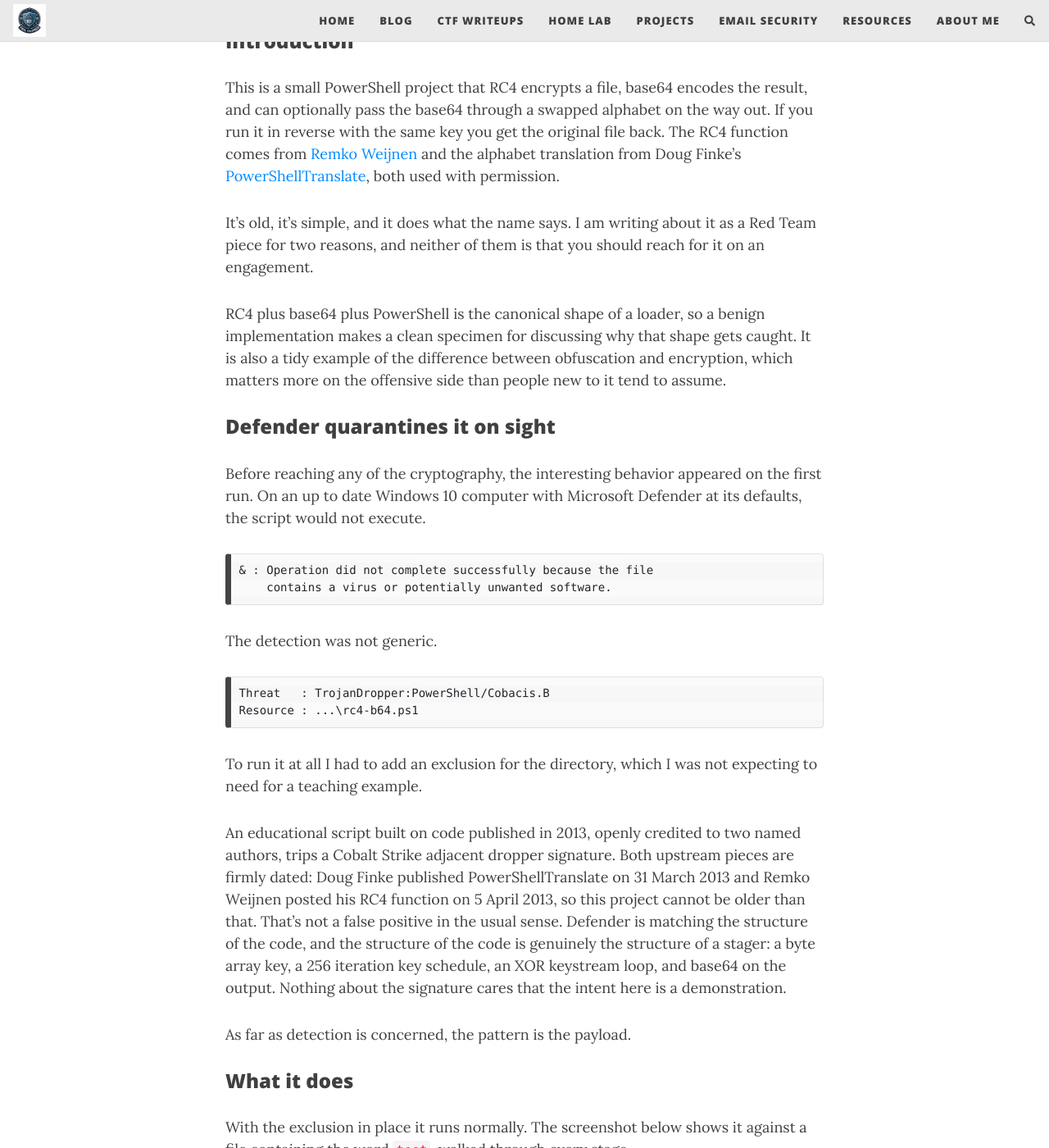
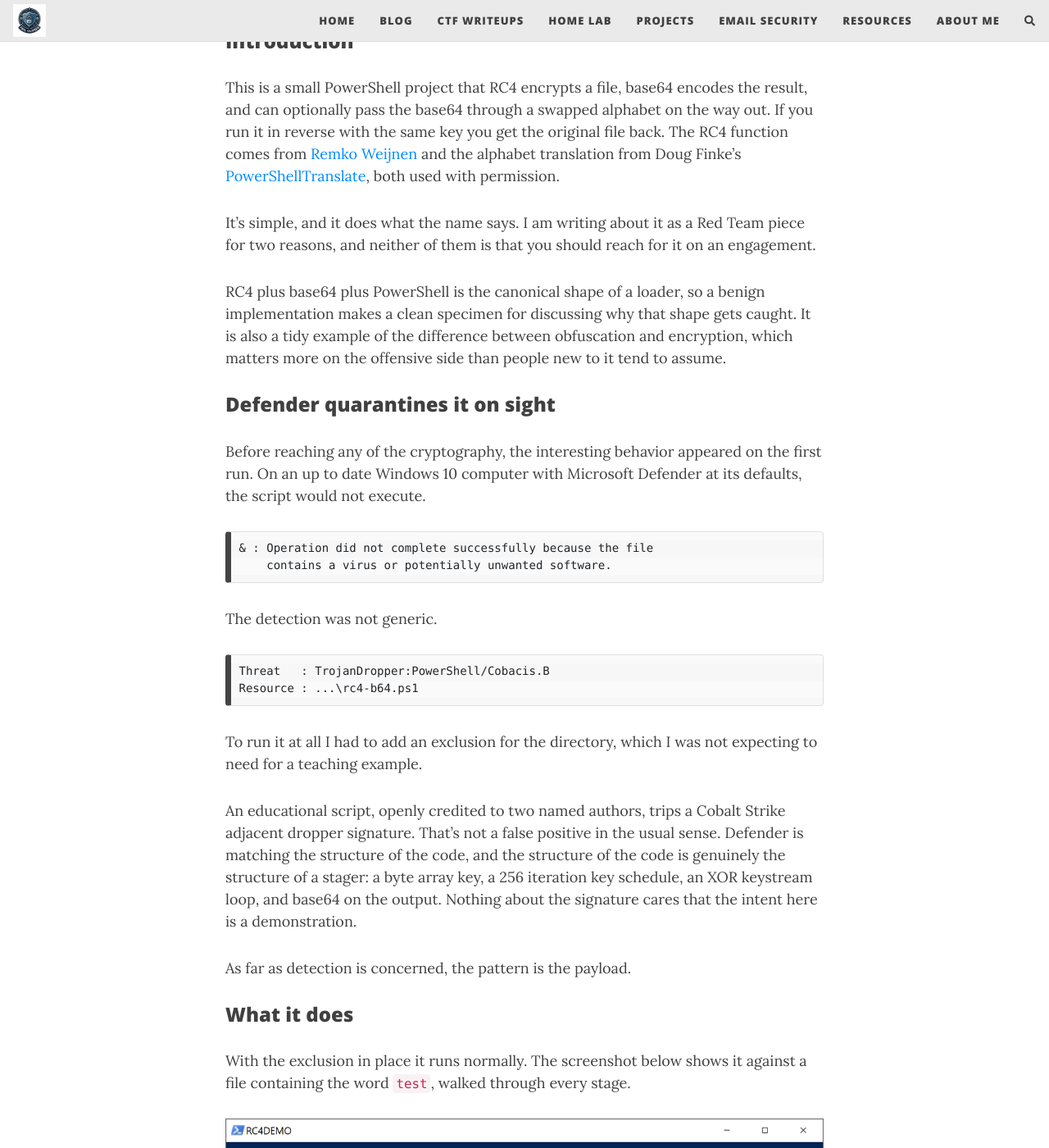
Before and after one commit to failclosed/failclosed.github.io, a Jekyll site: the page built from _posts/projects-posts/redteam/2026-08-16-rc4-encryptor-base64-encoder.md, in a window 1280 px wide and 1400 px high, scrolled down 310 px. Shown: the whole window at 82% size. Built offline with Jekyll 4.4.1, drawn with Linux system fonts in a browser that asks for light colours; comment, search, counter and statistics services are not loaded; some of the changed text lies outside the part shown; grey boxes are pictures that could not be loaded.

Commit message:
Remove speculation about the age of the RC4 script
The project has no recorded creation date. The repository holds a single migration commit, the script carries no header date, and the README states none. Removed the inferred age and the dates used to bound it, keeping the source links as attribution and the GPLv3 explanation, both of which stand on their own.

```diff
--- a/_posts/projects-posts/redteam/2026-08-16-rc4-encryptor-base64-encoder.md
+++ b/_posts/projects-posts/redteam/2026-08-16-rc4-encryptor-base64-encoder.md
@@ -11,7 +11,7 @@ tags: [PowerShell, Cryptography, infosec, Detection Engineering]
 
 This is a small PowerShell project that RC4 encrypts a file, base64 encodes the result, and can optionally pass the base64 through a swapped alphabet on the way out. If you run it in reverse with the same key you get the original file back. The RC4 function comes from [Remko Weijnen](http://www.remkoweijnen.nl/blog/2013/04/05/rc4-encryption-in-powershell/) and the alphabet translation from Doug Finke's [PowerShellTranslate](https://github.com/dfinke/PowerShellTranslate), both used with permission.
 
-It's old, it's simple, and it does what the name says. I am writing about it as a Red Team piece for two reasons, and neither of them is that you should reach for it on an engagement.
+It's simple, and it does what the name says. I am writing about it as a Red Team piece for two reasons, and neither of them is that you should reach for it on an engagement.
 
 RC4 plus base64 plus PowerShell is the canonical shape of a loader, so a benign implementation makes a clean specimen for discussing why that shape gets caught. It is also a tidy example of the difference between obfuscation and encryption, which matters more on the offensive side than people new to it tend to assume.
 
@@ -33,7 +33,7 @@ Resource : ...\rc4-b64.ps1
 
 To run it at all I had to add an exclusion for the directory, which I was not expecting to need for a teaching example.
 
-An educational script built on code published in 2013, openly credited to two named authors, trips a Cobalt Strike adjacent dropper signature. Both upstream pieces are firmly dated: Doug Finke published PowerShellTranslate on 31 March 2013 and Remko Weijnen posted his RC4 function on 5 April 2013, so this project cannot be older than that. That's not a false positive in the usual sense. Defender is matching the structure of the code, and the structure of the code is genuinely the structure of a stager: a byte array key, a 256 iteration key schedule, an XOR keystream loop, and base64 on the output. Nothing about the signature cares that the intent here is a demonstration.
+An educational script, openly credited to two named authors, trips a Cobalt Strike adjacent dropper signature. That's not a false positive in the usual sense. Defender is matching the structure of the code, and the structure of the code is genuinely the structure of a stager: a byte array key, a 256 iteration key schedule, an XOR keystream loop, and base64 on the output. Nothing about the signature cares that the intent here is a demonstration.
 
 As far as detection is concerned, the pattern is the payload.
 
@@ -115,7 +115,7 @@ The theme is the same one from the [Morse packet transceiver post]({{ site.baseu
 
 ### Repository
 
-The project is catalogued in the [Red Team Projects](https://github.com/4D5A/Red-Team-Projects) repository along with the detection guidance above and the credits to Remko Weijnen and Doug Finke. The entry there is documentation only. I see no reason to publish another copy of a script from 2013 that Defender quarantines on sight, and the analysis is the portion with any value.
+The project is catalogued in the [Red Team Projects](https://github.com/4D5A/Red-Team-Projects) repository along with the detection guidance above and the credits to Remko Weijnen and Doug Finke. The entry there is documentation only. I see no reason to publish another copy of a script that Defender quarantines on sight, and the analysis is the portion with any value.
 
 The project itself is licensed under the GPL version 3. That version is deliberate rather than incidental. PowerShellTranslate is Apache 2.0, which the Free Software Foundation treats as incompatible with GPL version 2 but compatible with version 3, so version 2 would leave the project unable to lawfully include the code it is built on.
 
```
